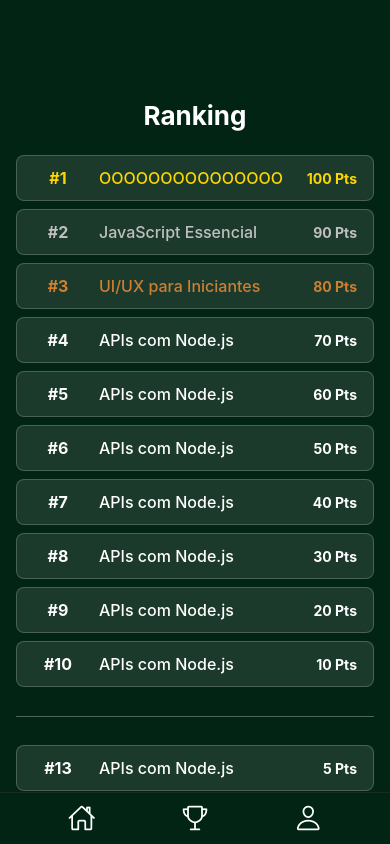
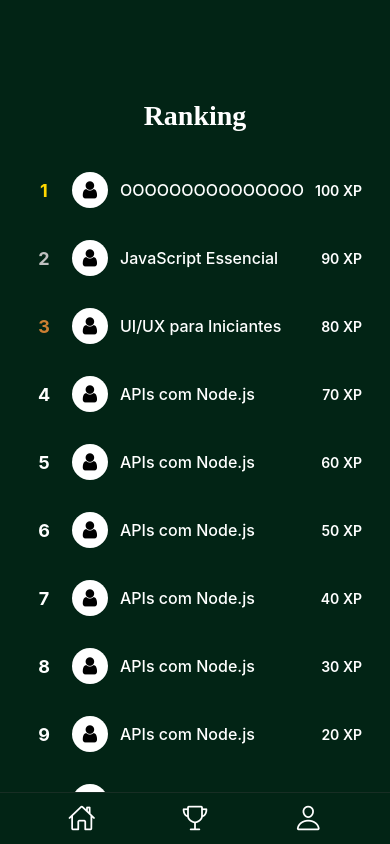
Before and after one commit to arthurfary/udescore, a React Native app in the folder frontend/: screen /Rank in a window 390 px wide. Built offline with nearby package versions, Linux system fonts and the light colour scheme.

Commit message:
mescla do ranking do MERIB com algumas melhorias e funcionalidades.

```diff
--- a/frontend/src/app/rank/rank.styles.ts
+++ b/frontend/src/app/rank/rank.styles.ts
@@ -1,137 +1,106 @@
 import { StyleSheet } from "react-native";
 import { COLORS } from "../../constants/colors";
-import { FONT_SIZES } from "../../constants/font-sizes";
 
 const styles = StyleSheet.create({
   container: {
     flex: 1,
     backgroundColor: COLORS.background,
+    paddingTop: 100,
     paddingHorizontal: 16,
-    paddingTop: 100,
+  },
+  rankItem: {
+    flexDirection: "row",
+    justifyContent: "space-between",
+    alignItems: "center",
+    marginBottom: 16,
+    paddingVertical: 8,
+    paddingHorizontal: 12,
+    borderRadius: 12,
   },
 
-  title: {
-    fontSize: FONT_SIZES.heading,
-    fontWeight: "bold",
-    textAlign: "center",
-    marginBottom: 20,
-    color: COLORS.text,
+  userHighlight: {
+    backgroundColor: "#ffffff10", // leve destaque
+    borderColor: "#00ffcc",
+    borderWidth: 1,
   },
 
+  positionText: {
+    fontSize: 18,
+    fontWeight: "bold",
+    minWidth: 32,
+    textAlign: "center",
+    alignSelf: "center",
+  },
+
+  avatarPlaceholder: {
+    width: 36,
+    height: 36,
+    borderRadius: 18,
+    backgroundColor: "#fff",
+  },
+
+  nameText: {
+    color: "#fff",
+    fontSize: 16,
+    fontWeight: "500",
+  },
+
+  userNameText: {
+    fontWeight: "bold",
+    color: "#00ffcc",
+  },
+
+  pointsText: {
+    color: "#fff",
+    fontSize: 14,
+    fontWeight: "600",
+  },
+
+  userPointsText: {
+    color: "#00ffcc",
+  },
+  title: {
+    fontSize: 28,
+    fontWeight: "bold",
+    color: "#fff",
+    textAlign: "center",
+    marginBottom: 32,
+    fontFamily: "serif",
+  },
   scrollView: {
     flex: 1,
   },
-
   scrollContent: {
-    paddingBottom: 100, // Margem inferior para não ficar atrás do menu
+    paddingBottom: 100,
   },
-
-  rankItem: {
+  left: {
     flexDirection: "row",
     alignItems: "center",
-    backgroundColor: "rgba(255, 255, 255, 0.1)",
-    marginVertical: 4,
-    paddingVertical: 12,
-    paddingHorizontal: 16,
-    borderRadius: 8,
-    borderWidth: 1,
-    borderColor: "rgba(255, 255, 255, 0.2)",
+    gap: 12,
   },
-
-  // Estilo especial para destacar o item do usuário
-  userRankItem: {
-    backgroundColor: COLORS.quaternary,
-    borderColor: COLORS.quaternary,
-    borderWidth: 2,
-    shadowColor: COLORS.quaternary,
-    shadowOffset: {
-      width: 0,
-      height: 2,
-    },
-    shadowOpacity: 0.3,
-    shadowRadius: 4,
-    elevation: 5,
+  medalIcon: {
+    width: 20,
+    height: 20,
+    resizeMode: "contain",
+    marginRight: 2,
   },
-
-  position: {
-    fontSize: FONT_SIZES.body,
-    fontWeight: "bold",
-    width: 50,
-    textAlign: "center",
+  separator: {
+    alignItems: "center",
+    marginVertical: 16,
   },
-
-  name: {
-    flex: 1,
-    fontSize: FONT_SIZES.body,
-    fontWeight: "500",
-    marginLeft: 16,
+  separatorLine: {
+    height: 1,
+    backgroundColor: "#fff",
+    width: "80%",
+    opacity: 0.3,
   },
-
-  // Estilo especial para destacar o nome do usuário
-  userName: {
-    fontWeight: "bold",
-    fontSize: FONT_SIZES.subtitle,
-    color: COLORS.text,
-    textShadowColor: "rgba(0, 122, 255, 0.8)",
-    textShadowOffset: { width: 0, height: 1 },
-    textShadowRadius: 2,
-  },
-
-  points: {
-    fontSize: FONT_SIZES.caption,
-    fontWeight: "bold",
-    textAlign: "right",
-    minWidth: 60,
-  },
-
-  separator: {
-    height: 20,
+  avatarIcon: {
+    width: 36,
+    height: 36,
+    borderRadius: 18,
+    backgroundColor: "#fff",
     justifyContent: "center",
     alignItems: "center",
-    marginVertical: 15,
-  },
-
-  separatorLine: {
-    width: "100%",
-    height: 1,
-    backgroundColor: "rgba(255, 255, 255, 0.3)",
-  },
-
-  // Estilos antigos mantidos para compatibilidade (caso ainda sejam referenciados)
-  courseCard: {
-    width: "100%",
-    marginBottom: 8,
-  },
-
-  courseLabel: {
-    flexDirection: "row",
-    alignItems: "center",
-    backgroundColor: "rgba(255, 255, 255, 0.1)",
-    padding: 12,
-    borderRadius: 8,
-  },
-
-  myLabel: {
-    flexDirection: "row",
-    alignItems: "center",
-    backgroundColor: "rgba(0, 122, 255, 0.2)",
-    padding: 12,
-    borderRadius: 8,
-    borderWidth: 1,
-    borderColor: COLORS.border,
-  },
-
-  courseName: {
-    flex: 1,
-    fontSize: FONT_SIZES.body,
-    color: COLORS.text,
-    marginLeft: 8,
-  },
-
-  coursePoints: {
-    fontSize: FONT_SIZES.caption,
-    color: COLORS.text,
-    fontWeight: "bold",
   },
 });
 
--- a/frontend/src/app/rank/rank.tsx
+++ b/frontend/src/app/rank/rank.tsx
@@ -1,15 +1,9 @@
 import React from "react";
-import {
-  ScrollView,
-  Text,
-  TouchableOpacity,
-  View,
-  FlatList,
-  Image,
-} from "react-native";
+import { ScrollView, Text, View, FlatList } from "react-native";
 import { useSafeAreaInsets } from "react-native-safe-area-context";
 import styles from "./rank.styles";
 import Menu from "../../components/menu";
+import { FontAwesome } from "@expo/vector-icons";
 
 const top10 = [
   { nome: "OOOOOOOOOOOOOOO", pontos: 100 },
@@ -63,93 +57,63 @@ const Rank: React.FC = () => {
   const insets = useSafeAreaInsets();
   const meuRank = meuRanking[2];
 
-  // Combina todos os ranks (com posição explícita)
   const rankingCompleto = [
     ...top10.map((item, index) => ({ ...item, position: index + 1 })),
     ...meuRanking,
   ];
 
-  // Evita duplicação do usuário
   const filtrado = rankingCompleto.filter(
     (aluno, index, self) =>
       index === self.findIndex((a) => a.position === aluno.position)
   );
 
-  // Lógica para mostrar ao redor do usuário
   let extraRanking: typeof meuRanking = [];
   if (meuRank) {
     const pos = meuRank.position;
-
     extraRanking = filtrado.filter((aluno) => {
-      // Sempre mostrar o próprio
       if (aluno.nome === meuRank.nome && meuRank.position > 10) return true;
-
-      // Mostrar 2 atrás, se posição < 10
       if (
         (aluno.position == pos + 1 || aluno.position == pos + 2) &&
         aluno.position > 10
-      ) {
+      )
         return true;
-      }
-      // Mostrar 2 à frente, apenas se posição > 10
       if (
         (aluno.position == pos - 1 || aluno.position == pos - 2) &&
         aluno.position > 10
-      ) {
+      )
         return true;
-      }
-
       return false;
     });
-
-    // Ordenar por posição crescente
     extraRanking.sort((a, b) => a.position - b.position);
   }
 
-  // Função para obter cor baseada na posição
-  const getColorByPosition = (position: number) => {
-    switch (position) {
-      case 1:
-        return "#FFD700"; // Ouro
-      case 2:
-        return "#C0C0C0"; // Prata
-      case 3:
-        return "#CD7F32"; // Bronze
-      default:
-        return "#FFFFFF"; // Branco
-    }
+  const positionColors: { [key: number]: string } = {
+    1: "#FFD700",
+    2: "#C0C0C0",
+    3: "#CD7F32",
   };
 
-  // Renderizar item do ranking
   const renderRankItem = ({ item }: { item: RankItem }) => {
-    const positionColor = getColorByPosition(item.position);
-    const nameColor = getColorByPosition(item.position);
-    const pointsColor = getColorByPosition(item.position);
+    const color = positionColors[item.position] || "#FFFFFF";
 
     return (
-      <View style={[styles.rankItem, item.isUser && styles.userRankItem]}>
-        <Text style={[styles.position, { color: positionColor }]}>
-          #{item.position}
-        </Text>
-
-        <Text
-          style={[
-            styles.name,
-            { color: nameColor },
-            item.isUser && styles.userName,
-          ]}
-        >
-          {item.nome}
-        </Text>
-
-        <Text style={[styles.points, { color: pointsColor }]}>
-          {item.pontos} Pts
+      <View style={[styles.rankItem, item.isUser && styles.userHighlight]}>
+        <View style={styles.left}>
+          <Text style={[styles.positionText, { color }]}>{item.position}</Text>
+          <View style={styles.avatarIcon}>
+            <FontAwesome name="user" size={20} color="#000" />
+          </View>
+          <Text style={[styles.nameText, item.isUser && styles.userNameText]}>
+            {item.nome}
+          </Text>
+        </View>
+        <Text style={[styles.pointsText, item.isUser && styles.userPointsText]}>
+          {item.pontos} XP
         </Text>
       </View>
     );
   };
 
-  // Preparar dados para o FlatList
   const top10Data = top10.map((item, index) => ({
     ...item,
     position: index + 1,
@@ -170,7 +134,6 @@ const Rank: React.FC = () => {
           style={styles.scrollView}
           contentContainerStyle={styles.scrollContent}
         >
-          {/* Top 10 */}
           <FlatList
             data={top10Data}
             renderItem={renderRankItem}
@@ -178,14 +141,12 @@ const Rank: React.FC = () => {
             scrollEnabled={false}
           />
 
-          {/* Separador se houver ranking extra */}
           {extraData.length > 0 && (
             <View style={styles.separator}>
               <View style={styles.separatorLine} />
             </View>
           )}
 
-          {/* Ranking extra (ao redor do usuário) */}
           <FlatList
             data={extraData}
             renderItem={renderRankItem}
```
